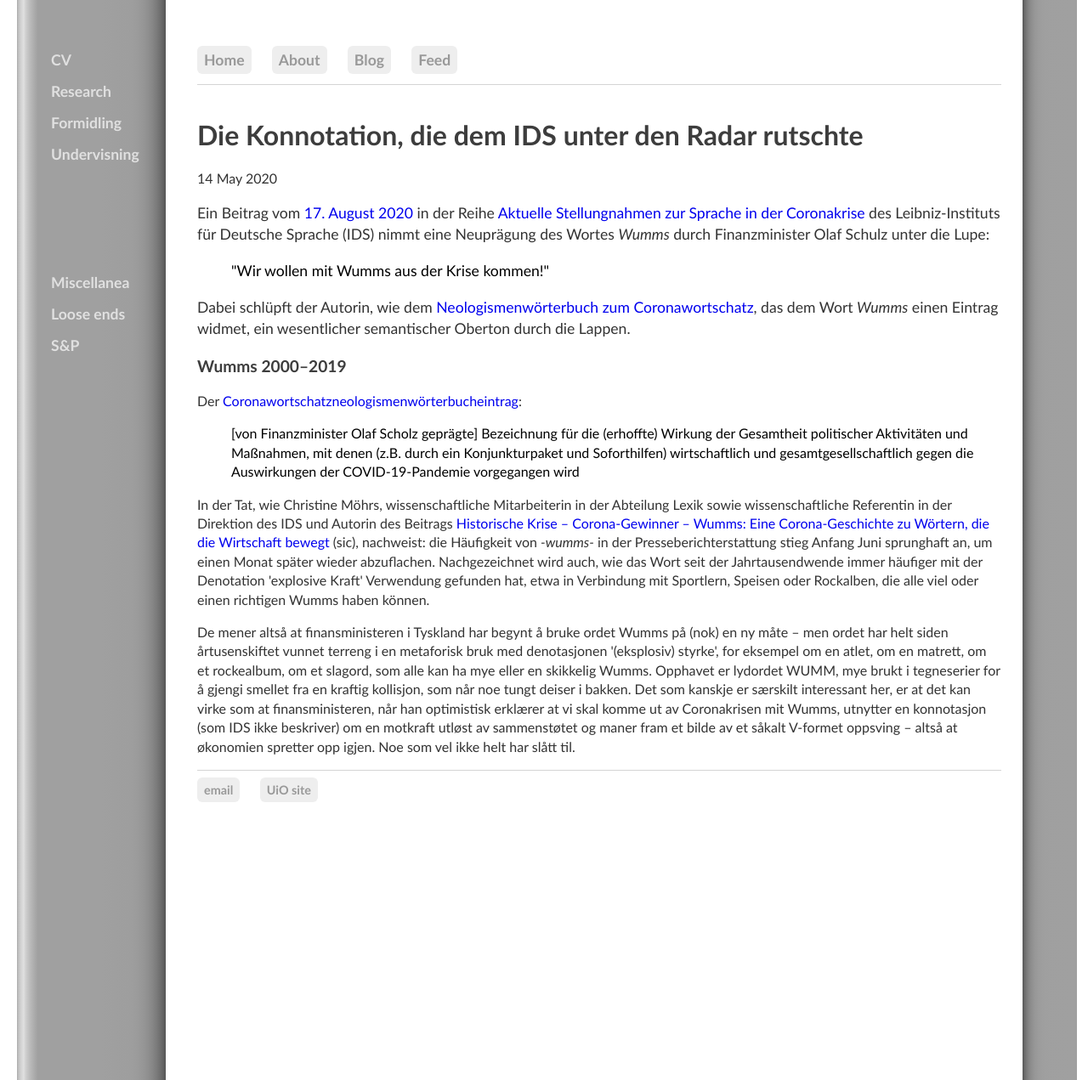
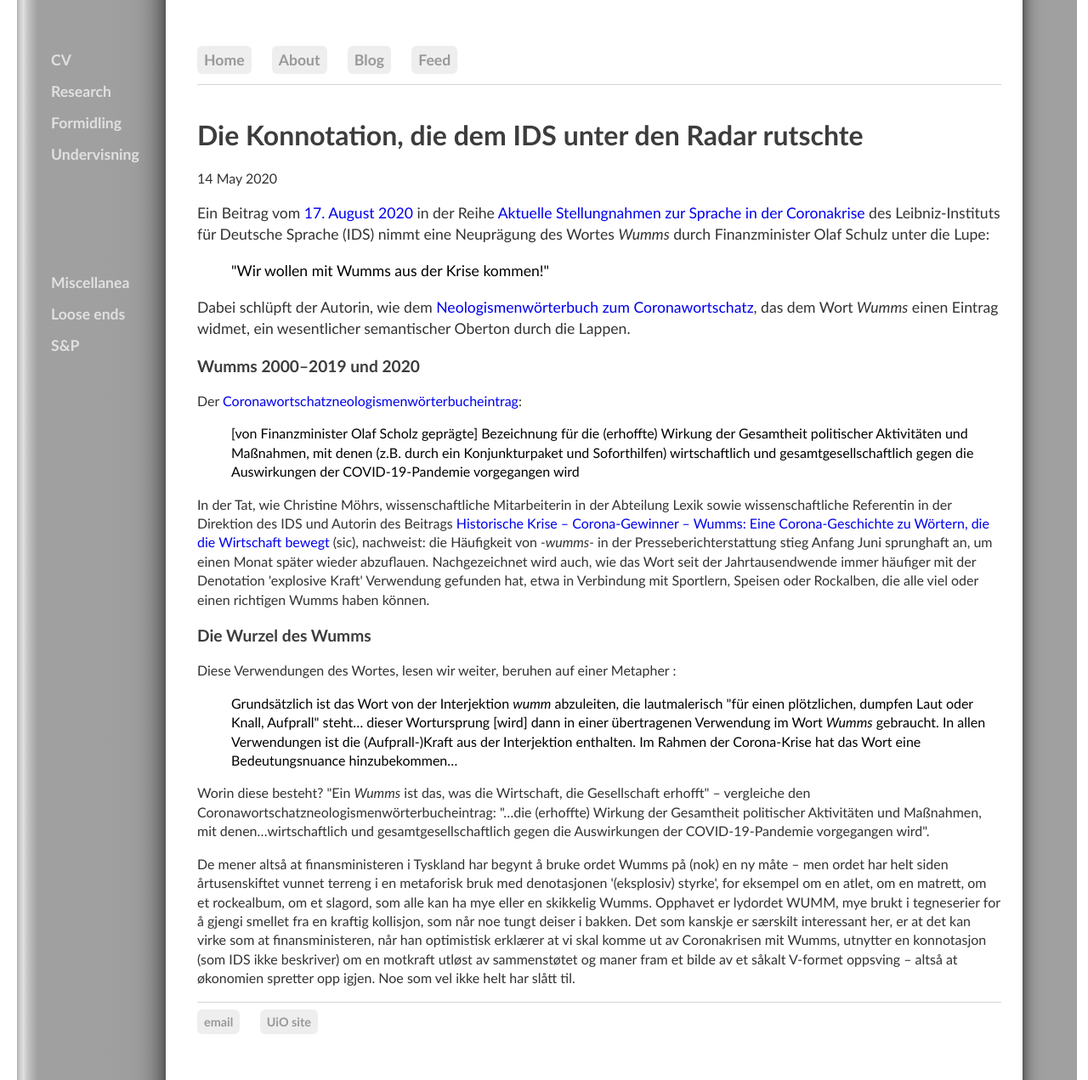
Before and after one commit to kjelljs/kjelljs.github.io, a Jekyll site: the page built from _posts/2020-05-14-kjell-johan-saeboe-site-launched.md, in a window 1280 px wide and 1271 px high. Shown: the whole window at 85% size. Built offline with Jekyll 4.4.1, drawn with Linux system fonts in a browser that asks for light colours.

Commit message:
Update 2020-05-14-kjell-johan-saeboe-site-launched.md

```diff
--- a/_posts/2020-05-14-kjell-johan-saeboe-site-launched.md
+++ b/_posts/2020-05-14-kjell-johan-saeboe-site-launched.md
@@ -5,12 +5,18 @@ date: 2020-05-14
 ---
 
 <div class="ingress"><p>Ein Beitrag vom <a href="https://www1.ids-mannheim.de/fileadmin/aktuell/Coronakrise/moehrs_wirtschaft.pdf">17. August 2020</a> in der Reihe <a href="https://www1.ids-mannheim.de/sprache-in-der-coronakrise/">Aktuelle Stellungnahmen zur Sprache in der Coronakrise</a> des Leibniz-Instituts für Deutsche Sprache (IDS) nimmt eine Neuprägung des Wortes <i>Wumms</i> durch Finanzminister Olaf Schulz unter die Lupe:</p> <ul><li>"Wir wollen mit Wumms aus der Krise kommen!"</li></ul> <p>Dabei schlüpft der Autorin, wie dem <a href="https://www.owid.de/docs/neo/listen/corona.jsp">Neologismenwörterbuch zum Coronawortschatz</a>, das dem Wort <i>Wumms</i> einen Eintrag widmet, ein wesentlicher semantischer Oberton durch die Lappen.</p></div>
-  <h3>Wumms 2000–2019</h3>
+  <h3>Wumms 2000–2019 und 2020</h3>
 <p>Der <a href="https://www.owid.de/docs/neo/listen/corona.jsp#wumms">Coronawortschatzneologismenwörterbucheintrag</a>:</p>
   <ul><li style="line-height: 1.4em">[von Finanzminister Olaf Scholz geprägte] Bezeichnung für die (erhoffte) Wirkung der Gesamtheit politischer Aktivitäten und Maßnahmen, mit denen (z.B. durch ein Konjunkturpaket und Soforthilfen) wirtschaftlich und gesamtgesellschaftlich gegen die Auswirkungen der COVID-19-Pandemie vorgegangen wird
     </li>
   </ul>
-  <p>In der Tat, wie Christine Möhrs, wissenschaftliche Mitarbeiterin in der Abteilung Lexik sowie wissenschaftliche Referentin in der Direktion des IDS und Autorin des Beitrags <a href="https://www1.ids-mannheim.de/fileadmin/aktuell/Coronakrise/moehrs_wirtschaft.pdf">Historische Krise – Corona-Gewinner – Wumms: Eine Corona-Geschichte zu Wörtern, die die Wirtschaft bewegt</a> (sic), nachweist: die Häufigkeit von <i>-wumms-</i> in der Presseberichterstattung stieg Anfang Juni sprunghaft an, um einen Monat später wieder abzuflachen. Nachgezeichnet wird auch, wie das Wort seit der Jahrtausendwende immer häufiger mit der Denotation 'explosive Kraft' Verwendung gefunden hat, etwa in Verbindung mit Sportlern, Speisen oder Rockalben, die alle viel oder einen richtigen Wumms haben können.
+  <p>In der Tat, wie Christine Möhrs, wissenschaftliche Mitarbeiterin in der Abteilung Lexik sowie wissenschaftliche Referentin in der Direktion des IDS und Autorin des Beitrags <a href="https://www1.ids-mannheim.de/fileadmin/aktuell/Coronakrise/moehrs_wirtschaft.pdf">Historische Krise – Corona-Gewinner – Wumms: Eine Corona-Geschichte zu Wörtern, die die Wirtschaft bewegt</a> (sic), nachweist: die Häufigkeit von <i>-wumms-</i> in der Presseberichterstattung stieg Anfang Juni sprunghaft an, um einen Monat später wieder abzuflauen. Nachgezeichnet wird auch, wie das Wort seit der Jahrtausendwende immer häufiger mit der Denotation 'explosive Kraft' Verwendung gefunden hat, etwa in Verbindung mit Sportlern, Speisen oder Rockalben, die alle viel oder einen richtigen Wumms haben können.
+  </p>
+  <h3>Die Wurzel des Wumms</h3>
+  <p>Diese Verwendungen des Wortes, lesen wir weiter, beruhen auf einer Metapher :</p>
+  <ul><li style="line-height: 1.4em">Grundsätzlich ist das Wort von der Interjektion <i>wumm</i> abzuleiten, die lautmalerisch "für einen plötzlichen, dumpfen Laut oder Knall, Aufprall" steht… dieser Wortursprung [wird] dann in einer übertragenen Verwendung im Wort <i>Wumms</i> gebraucht. In allen Verwendungen ist die (Aufprall-)Kraft aus der Interjektion enthalten. Im Rahmen der Corona-Krise hat das Wort eine Bedeutungsnuance hinzubekommen…
+  </li></ul>
+  <p>Worin diese besteht? "Ein <i>Wumms</i> ist das, was die Wirtschaft, die Gesellschaft erhofft" – vergleiche den Coronawortschatzneologismenwörterbucheintrag: "…die (erhoffte) Wirkung der Gesamtheit politischer Aktivitäten und Maßnahmen, mit denen…wirtschaftlich und gesamtgesellschaftlich gegen die Auswirkungen der COVID-19-Pandemie vorgegangen wird".
   </p>
   <p>De mener altså at finansministeren i Tyskland har begynt å bruke ordet Wumms på (nok) en ny måte – men ordet har helt siden årtusenskiftet vunnet terreng i en metaforisk bruk med denotasjonen '(eksplosiv) styrke', for eksempel om en atlet, om en matrett, om et rockealbum, om et slagord, som alle kan ha mye eller en skikkelig Wumms. Opphavet er lydordet WUMM, mye brukt i tegneserier for å gjengi smellet fra en kraftig kollisjon, som når noe tungt deiser i bakken. Det som kanskje er særskilt interessant her, er at det kan virke som at finansministeren, når han optimistisk erklærer at vi skal komme ut av Coronakrisen mit Wumms, utnytter en konnotasjon (som IDS ikke beskriver) om en motkraft utløst av sammenstøtet og maner fram et bilde av et såkalt V-formet oppsving – altså at økonomien spretter opp igjen. Noe som vel ikke helt har slått til.
   </p>
```
